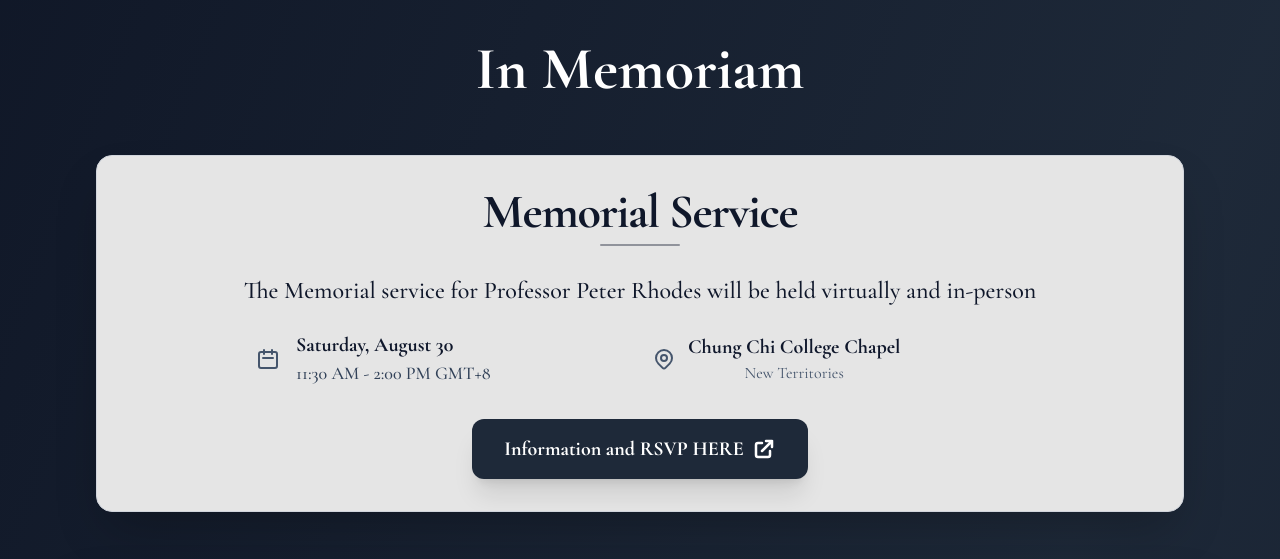
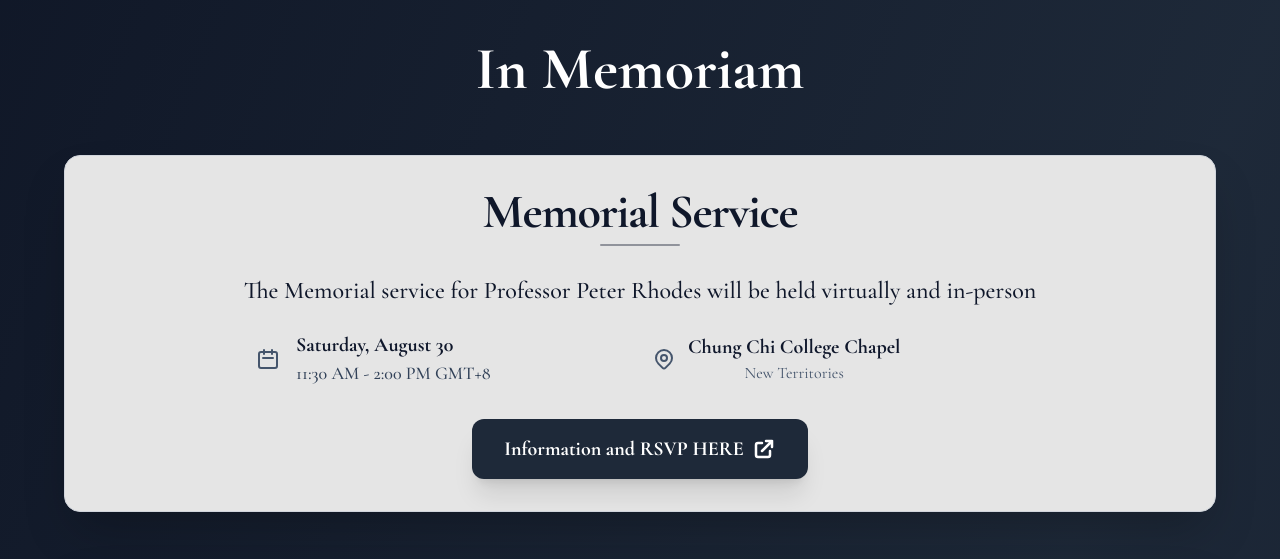
Before and after one commit to mrshootingstar/peterrhodestribute, a Next.js app: page / in a window 1280 px wide. Shown: the top 559 px of the page. Built offline with nearby package versions, Linux system fonts and the light colour scheme; no server answers.

Commit message:
margin issue 1

```diff
--- a/src/app/components/MemorialService.tsx
+++ b/src/app/components/MemorialService.tsx
@@ -1,7 +1,7 @@
 export function MemorialService() {
   return (
     <section className="mb-8 sm:mb-10 lg:mb-12">
-      <div className="max-w-6xl mx-auto px-4 sm:px-6 lg:px-8">
+      <div className="max-w-6xl mx-auto">
         <div
           className="rounded-xl sm:rounded-2xl shadow-2xl p-6 sm:p-8 border border-gray-300 relative overflow-hidden"
           style={{ backgroundColor: "#e5e5e5" }}
```
